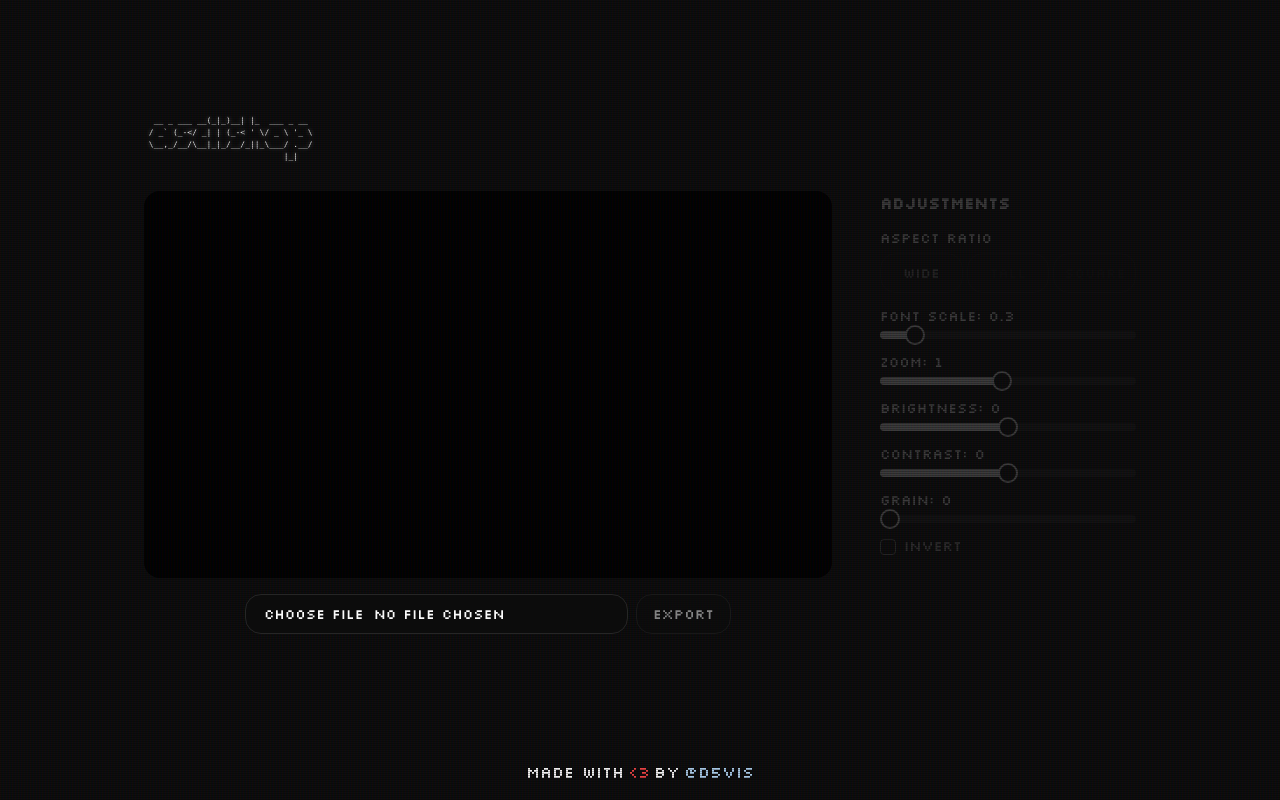
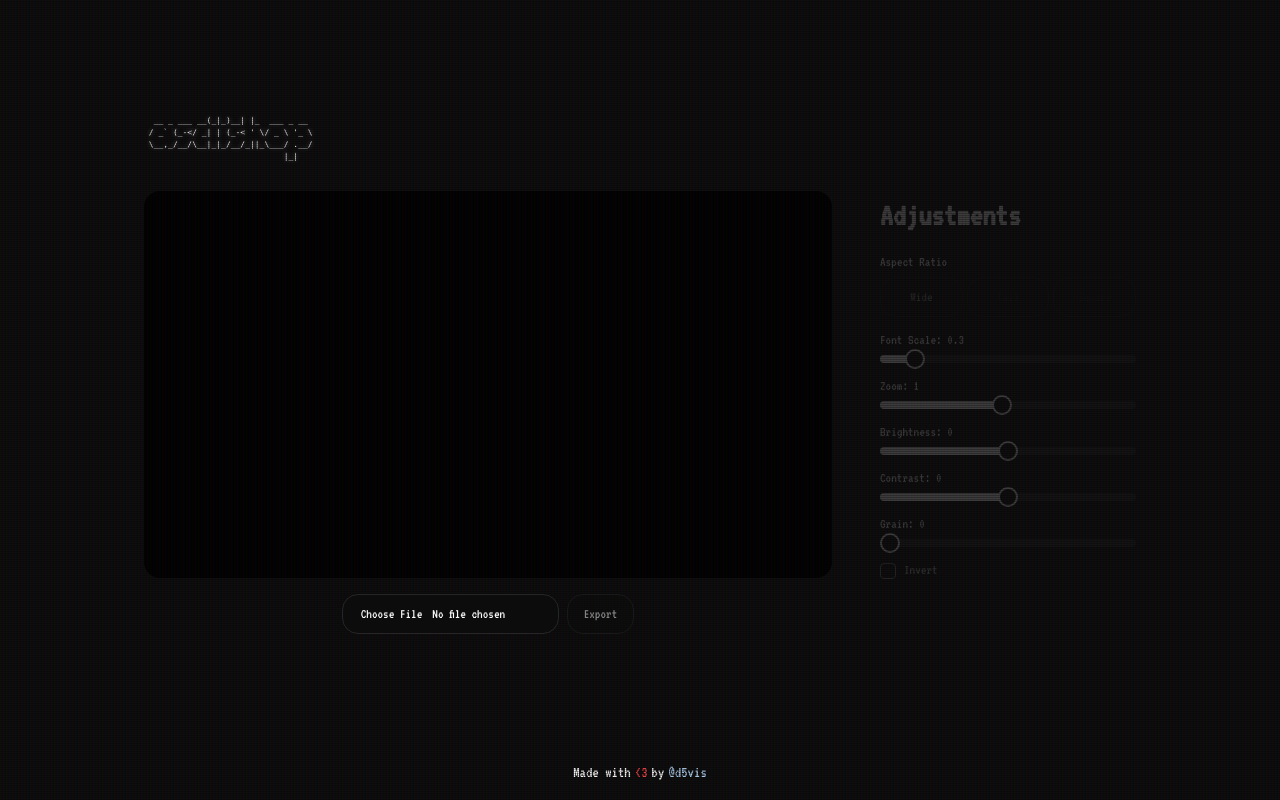
Before and after one commit to d5vis/asciishop, a Next.js app: page / in a window 1280 px wide. Built offline with nearby package versions, Linux system fonts and the light colour scheme; what tailwindcss-motion would draw is missing.

Commit message:
update terminal font

```diff
--- a/app/layout.tsx
+++ b/app/layout.tsx
@@ -1,9 +1,9 @@
 import type { Metadata } from "next";
-import { Silkscreen } from "next/font/google";
+import { VT323 } from "next/font/google";
 import "./globals.css";
 
-const silkscreen = Silkscreen({
-  variable: "--font-silkscreen",
+const vt323 = VT323({
+  variable: "--font-vt323",
   subsets: ["latin"],
   weight: "400",
 });
@@ -23,7 +23,7 @@ export default function RootLayout({
       <head>
         <meta name="apple-mobile-web-app-title" content="asciishop" />
       </head>
-      <body className={`${silkscreen.variable} antialiased dark bg-background`}>
+      <body className={`${vt323.variable} antialiased dark bg-background`}>
         {children}
       </body>
     </html>
--- a/app/page.tsx
+++ b/app/page.tsx
@@ -3,7 +3,7 @@ import Title from "@/components/title";
 
 export default function Home() {
   return (
-    <div className="crt motion-blur-in-sm motion-delay-100 grid grid-rows-[1fr_auto] items-center justify-center min-h-screen p-4 gap-2 font-[family-name:var(--font-silkscreen)]">
+    <div className="crt motion-blur-in-sm motion-delay-100 grid grid-rows-[1fr_auto] items-center justify-center min-h-screen p-4 gap-2 font-[family-name:var(--font-vt323)]">
       <div>
         <header className="px-4 lg:px-12">
           <Title />
--- a/components/editor/editor.tsx
+++ b/components/editor/editor.tsx
@@ -116,7 +116,7 @@ const Editor = () => {
         </div>
       </div>
       <div
-        className="flex flex-col gap-4 min-w-72 h-full rounded-3xl p-4 transition-all"
+        className="flex flex-col gap-4 min-w-72 h-full rounded-3xl p-4 text-[32px] transition-all"
         style={{
           opacity: image ? 1 : 0.2,
         }}
```
